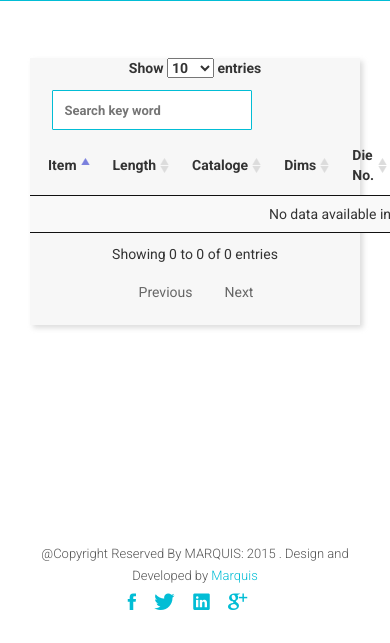
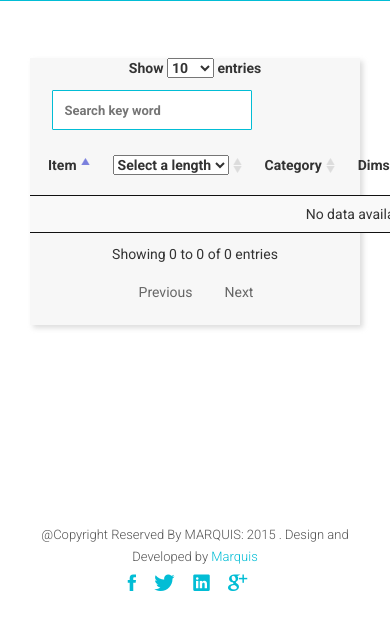
Before and after one commit to Sinobectrading/marquis, a PHP site: page /track.php in a window 390 px wide; the page is wider, and only the part inside the window is pictured. Shown: the part 220-863 px from the top of that part. After the commit the page ends 811 px from the top of that part, so only its background shows below. Run offline with PHP 8.4, Linux system fonts and the light colour scheme; data that the repository does not hold is empty; some libraries are stand-ins or nearby versions; some web fonts are replaced.

Commit message:
inventoryV4

```diff
--- a/assets/css/main.css
+++ b/assets/css/main.css
@@ -29,6 +29,16 @@ h2 {
 }
 a:hover {
   text-decoration: none;
+}
+
+table.dataTable span.highlight {
+  background-color: #FFFF88;
+  border-radius: 0.28571429rem;
+}
+
+table.dataTable span.column_highlight {
+  background-color: #ffcc99;
+  border-radius: 0.28571429rem;
 }
 #contact-section  #track_filter input[type="search"]{
     height: 40px;
@@ -1210,6 +1220,10 @@ hr.ssf {
   font-size: 1.5em;
 }
 @media screen  and (max-width: 768px) {
+  #footer {
+    position: absolute;
+    bottom: 0
+  }
   .wrapper_404 h1 {
     font-size: 65px ! important;
   }
--- /dev/null
+++ b/assets/js/filterhighlight.min.js
@@ -0,0 +1 @@
+jQuery.extend({highlight:function(e,t,n,i){if(3===e.nodeType){var r=e.data.match(t);if(r){var a=document.createElement(n||"span");a.className=i||"highlight";var h=e.splitText(r.index);h.splitText(r[0].length);var s=h.cloneNode(!0);return a.appendChild(s),h.parentNode.replaceChild(a,h),1}}else if(1===e.nodeType&&e.childNodes&&!/(script|style)/i.test(e.tagName)&&(e.tagName!==n.toUpperCase()||e.className!==i))for(var l=0;l<e.childNodes.length;l++)l+=jQuery.highlight(e.childNodes[l],t,n,i);return 0}}),jQuery.fn.unhighlight=function(e){var t={className:"highlight",element:"span"};return jQuery.extend(t,e),this.find(t.element+"."+t.className).each(function(){var e=this.parentNode;e.replaceChild(this.firstChild,this),e.normalize()}).end()},jQuery.fn.highlight=function(e,t){var n={className:"highlight",element:"span",caseSensitive:!1,wordsOnly:!1};if(jQuery.extend(n,t),e.constructor===String&&(e=[e]),e=jQuery.grep(e,function(e,t){return""!=e}),e=jQuery.map(e,function(e,t){return e.replace(/[-[\]{}()*+?.,\\^$|#\s]/g,"\\$&")}),0==e.length)return this;var i=n.caseSensitive?"":"i",r="("+e.join("|")+")";n.wordsOnly&&(r="\\b"+r+"\\b");var a=new RegExp(r,i);return this.each(function(){jQuery.highlight(this,a,n.element,n.className)})};
--- a/include/footer.php
+++ b/include/footer.php
@@ -54,6 +54,7 @@ Footer Section Start
 <script src="assets/js/main.js"></script>
 <script src="assets/js/ajaxtable.min.js"></script>
 
+
 <script>
 (function(i,s,o,g,r,a,m){i['GoogleAnalyticsObject']=r;i[r]=i[r]||function(){
 (i[r].q=i[r].q||[]).push(arguments)},i[r].l=1*new Date();a=s.createElement(o),
--- a/track.php
+++ b/track.php
@@ -44,8 +44,16 @@ $currentPage = 'track';
                                     <thead>
                                         <tr>
                                             <th>Item</th>
-                                            <th>Length</th>
-                                            <th>Cataloge</th>
+                                            <th>
+                                                <select data-column="1"  class="search-input-select">
+                                                    <option value="">Select a length</option>
+                                                    <option value="17">17</option>
+                                                    <option value="48">48</option>
+                                                    <option value="54">54</option>
+                                                    <option value="72">72</option>
+                                                </select>
+                                            </th>
+                                            <th>Category</th>
                                             <th>Dims</th>
                                             <th>Die No.</th>
                                             <th>Finish</th>
@@ -81,7 +89,6 @@ $currentPage = 'track';
 <script type="text/javascript" src="assets/js/app.js"></script>
 <script type="text/javascript" language="javascript" >
 $(document).ready(function() {
-
      var dataTable = $('#track').DataTable({
           "processing": true,
           "serverSide": true,
@@ -92,11 +99,15 @@ $(document).ready(function() {
                     $(".error").html("");
                     $("#inventory-grid").append('<tbody class="inventory-grid-error"><tr><th colspan="9">No data found in the server</th></tr></tbody>');
                     $("#inventory-grid_processing").css("display","none");
-
                }
           }
      });
 
+    $('.search-input-select').on('change', function() {   // for select box
+        var i =$(this).attr('data-column');
+        var v =$(this).val();
+        dataTable.columns(i).search(v).draw();
+    });
 
 
 });
--- a/trackbck.php
+++ b/trackbck.php
@@ -31,7 +31,7 @@ $columns = array(
 // getting total number records without any search
 $sql = "SELECT * ";
 $sql.=" FROM inventory";
-$query=mysqli_query($conn, $sql) or die("employee-grid-data.php: get inventory");
+$query=mysqli_query($conn, $sql) or die("trackbck.php: get inventory");
 $totalData = mysqli_num_rows($query);
 $totalFiltered = $totalData;  // when there is no search parameter then total number rows = total number filtered rows.
 
@@ -44,7 +44,7 @@ $sql.=" FROM inventory WHERE 1=1";
 // if there is a search parameter, $requestData['search']['value'] contains search parameter
 if( !empty($requestData['search']['value']) ) {
 	$sql.=" AND ( item LIKE '".$requestData['search']['value']."%' ";
-	$sql.=" OR length LIKE '".$requestData['search']['value']."%' ";
+	// $sql.=" OR length LIKE '".$requestData['search']['value']."%' ";
 	$sql.=" OR cat LIKE '".$requestData['search']['value']."%' ";
 	$sql.=" OR dims LIKE '".$requestData['search']['value']."%' ";
 	$sql.=" OR die LIKE '".$requestData['search']['value']."%' ";
@@ -55,7 +55,9 @@ if( !empty($requestData['search']['value']) ) {
 
 	// $sql.=" OR employee_age LIKE '".$requestData['search']['value']."%' )";
 }
-
+if( !empty($requestData['columns'][1]['search']['value']) ){
+	$sql.=" AND length = ".$requestData['columns'][1]['search']['value'];
+}
 
 
 // $item = '1016202';
@@ -66,11 +68,11 @@ if( !empty($requestData['search']['value']) ) {
 
 
 
-$query=mysqli_query($conn, $sql) or die("employee-grid-data.php: get inventory");
+$query=mysqli_query($conn, $sql) or die("tracjbck.php: get inventory");
 $totalFiltered = mysqli_num_rows($query); // when there is a search parameter then we have to modify total number filtered rows as per search result.
 $sql.=" ORDER BY ". $columns[$requestData['order'][0]['column']]."   ".$requestData['order'][0]['dir']."  LIMIT ".$requestData['start']." ,".$requestData['length']."   ";
 /* $requestData['order'][0]['column'] contains colmun index, $requestData['order'][0]['dir'] contains order such as asc/desc  */
-$query=mysqli_query($conn, $sql) or die("employee-grid-data.php: get inventory");
+$query=mysqli_query($conn, $sql) or die("tracjbck.php: get inventory");
 
 $data = array();
 while( $row=mysqli_fetch_array($query) ) {  // preparing an array
```
Lines whose indentation alone changed are shown as unchanged.
